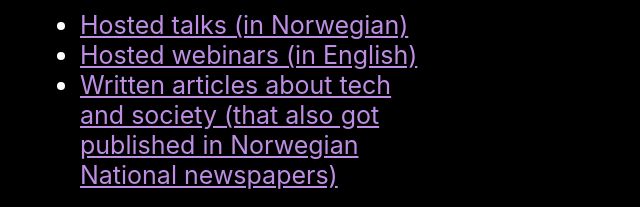
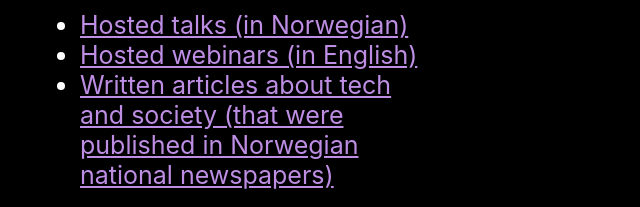
Before and after one commit to arews/portfolio, a React (Create React App) app in the folder web/: page / in a window 1280 px wide. Shown: the part 745-952 px from the top of the page, without its empty margins (0-640 px from the left). Built offline with nearby package versions, Linux system fonts and the light colour scheme.

Commit message:
rewrite App.js

```diff
--- a/web/src/App.js
+++ b/web/src/App.js
@@ -59,7 +59,7 @@
           className="App-link"
           href="https://are-w-sandvik.medium.com/"
           rel="noopener noreferrer"
-        > Written articles about tech and society (that also got published in Norwegian National newspapers)
+        > Written articles about tech and society (that were published in Norwegian national newspapers)
         </a> </li>
           </ul>
         </p>
```
